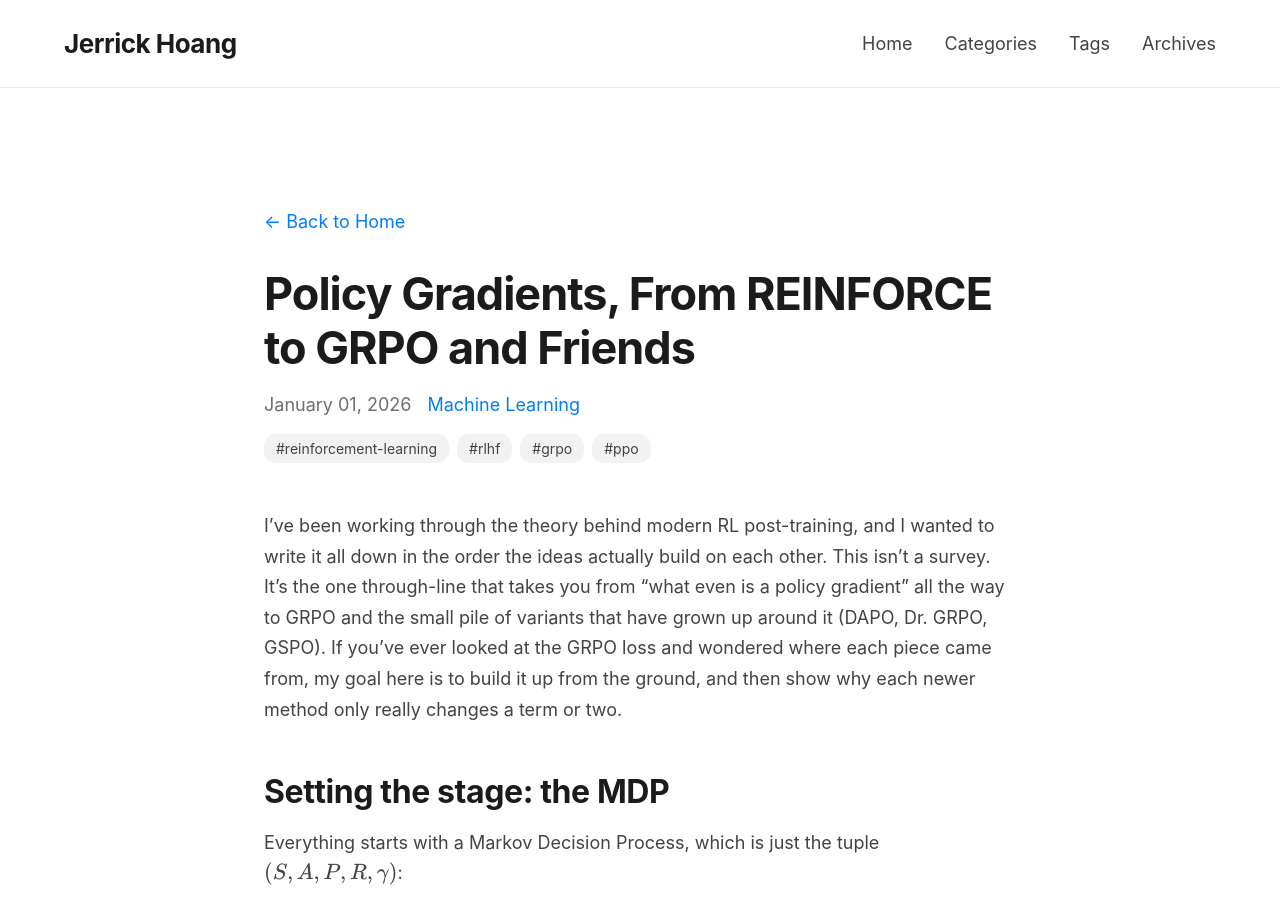
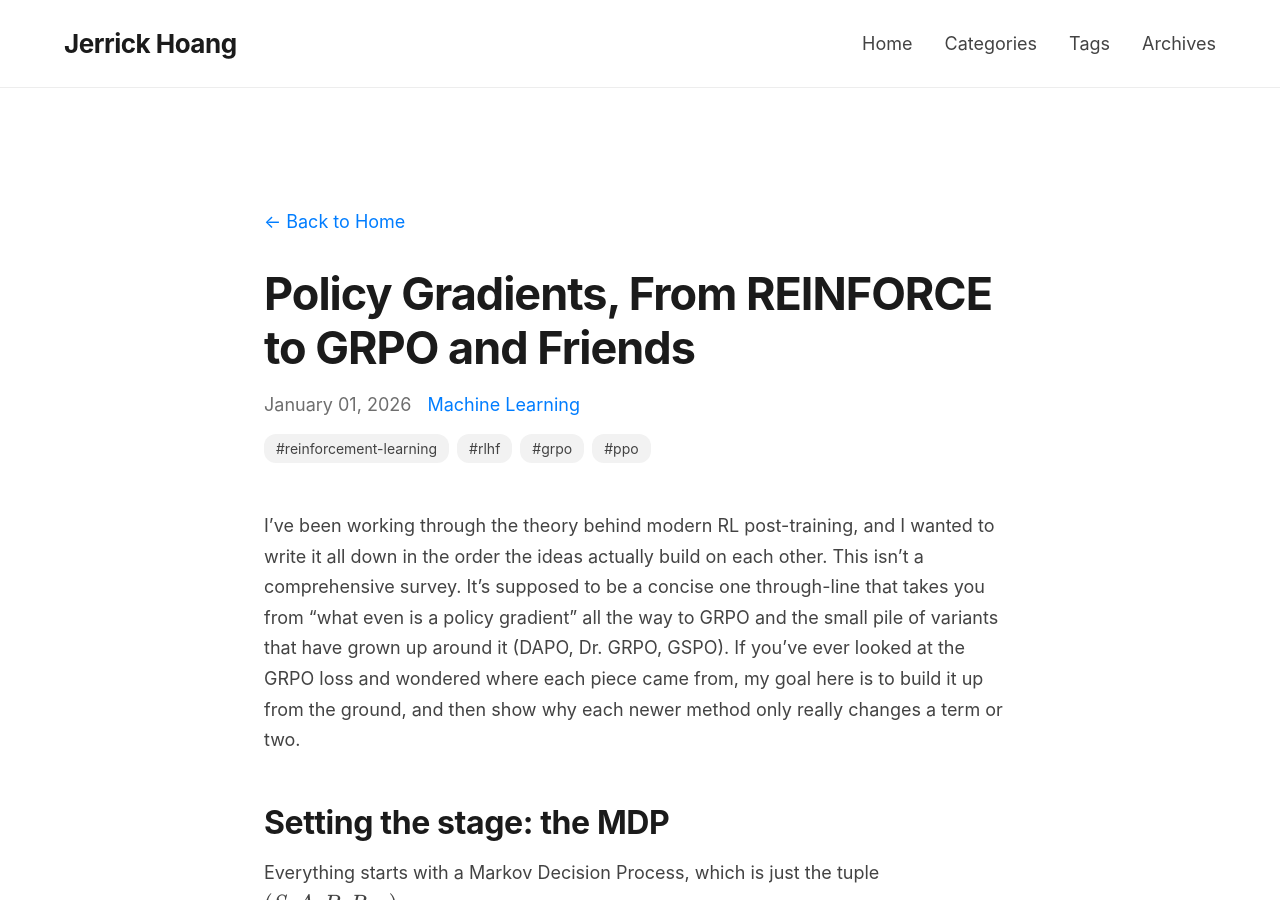
Before and after one commit to jerrickhoang/jerrickhoang.github.io, a Jekyll site: the page built from _posts/2026-01-01-rl.md, in a window 1280 px wide and 900 px high. Built offline with Jekyll 4.4.1, drawn with Linux system fonts in a browser that asks for light colours; some of the changed text lies outside the part shown.

Commit message:
small edits RL

```diff
--- a/_posts/2026-01-01-rl.md
+++ b/_posts/2026-01-01-rl.md
@@ -7,7 +7,7 @@ category: "Machine Learning"
 tags: ["reinforcement-learning", "rlhf", "grpo", "ppo"]
 ---
 
-I've been working through the theory behind modern RL post-training, and I wanted to write it all down in the order the ideas actually build on each other. This isn't a survey. It's the one through-line that takes you from "what even is a policy gradient" all the way to GRPO and the small pile of variants that have grown up around it (DAPO, Dr. GRPO, GSPO). If you've ever looked at the GRPO loss and wondered where each piece came from, my goal here is to build it up from the ground, and then show why each newer method only really changes a term or two.
+I've been working through the theory behind modern RL post-training, and I wanted to write it all down in the order the ideas actually build on each other. This isn't a comprehensive survey. It's supposed to be a concise one through-line that takes you from "what even is a policy gradient" all the way to GRPO and the small pile of variants that have grown up around it (DAPO, Dr. GRPO, GSPO). If you've ever looked at the GRPO loss and wondered where each piece came from, my goal here is to build it up from the ground, and then show why each newer method only really changes a term or two.
 
 ## Setting the stage: the MDP
 
@@ -157,7 +157,7 @@ The annoying part is that the states are drawn from the *new* policy's distribut
 
 First, **the KL constraint lets us swap the state distribution.** Since we're forcing $\text{KL}(\pi_{\theta_{\text{old}}} \,\Vert\, \pi_\theta) \leq \epsilon$, the two policies stay close, so we assume $d^{\pi_\theta} \approx d^{\pi_{\text{old}}}$ and sample states from the old policy.
 
-Second, **importance sampling handles the action distribution.** Using $\mathbb{E}_{a \sim p}[f(a)] = \mathbb{E}_{a \sim q}\left[\frac{p(a)}{q(a)} f(a)\right]$, we reweight actions sampled from the old policy:
+Second, **importance sampling handles the action distribution.** Using $$\mathbb{E}_{a \sim p}[f(a)] = \mathbb{E}_{a \sim q}\left[\frac{p(a)}{q(a)} f(a)\right]$$, we reweight actions sampled from the old policy:
 
 $$J(\theta) \approx J(\theta_{\text{old}}) + \mathbb{E}_{s \sim d^{\text{old}},\, a \sim \pi_{\theta_{\text{old}}}}\left[A^{\pi_{\theta_{\text{old}}}}(s, a)\,\frac{\pi_\theta(a \mid s)}{\pi_{\theta_{\text{old}}}(a \mid s)}\right]$$
 
```
